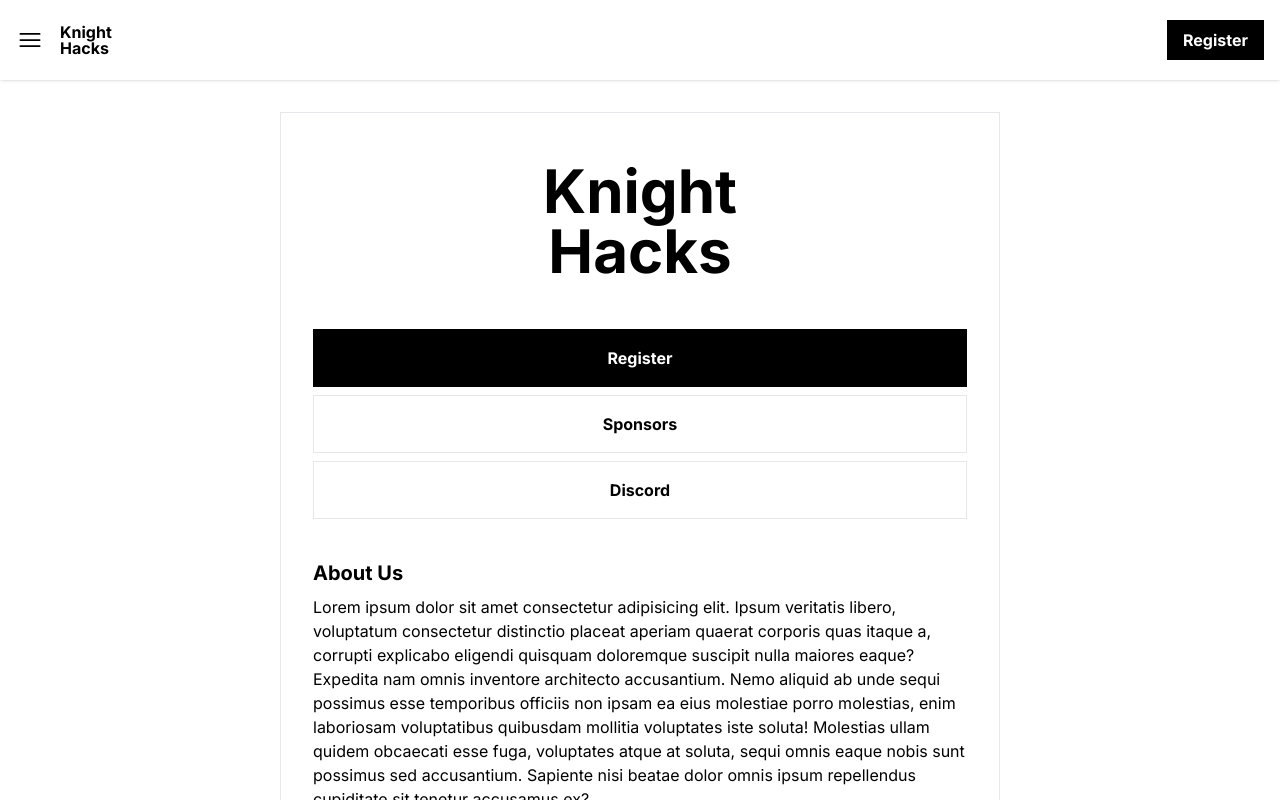
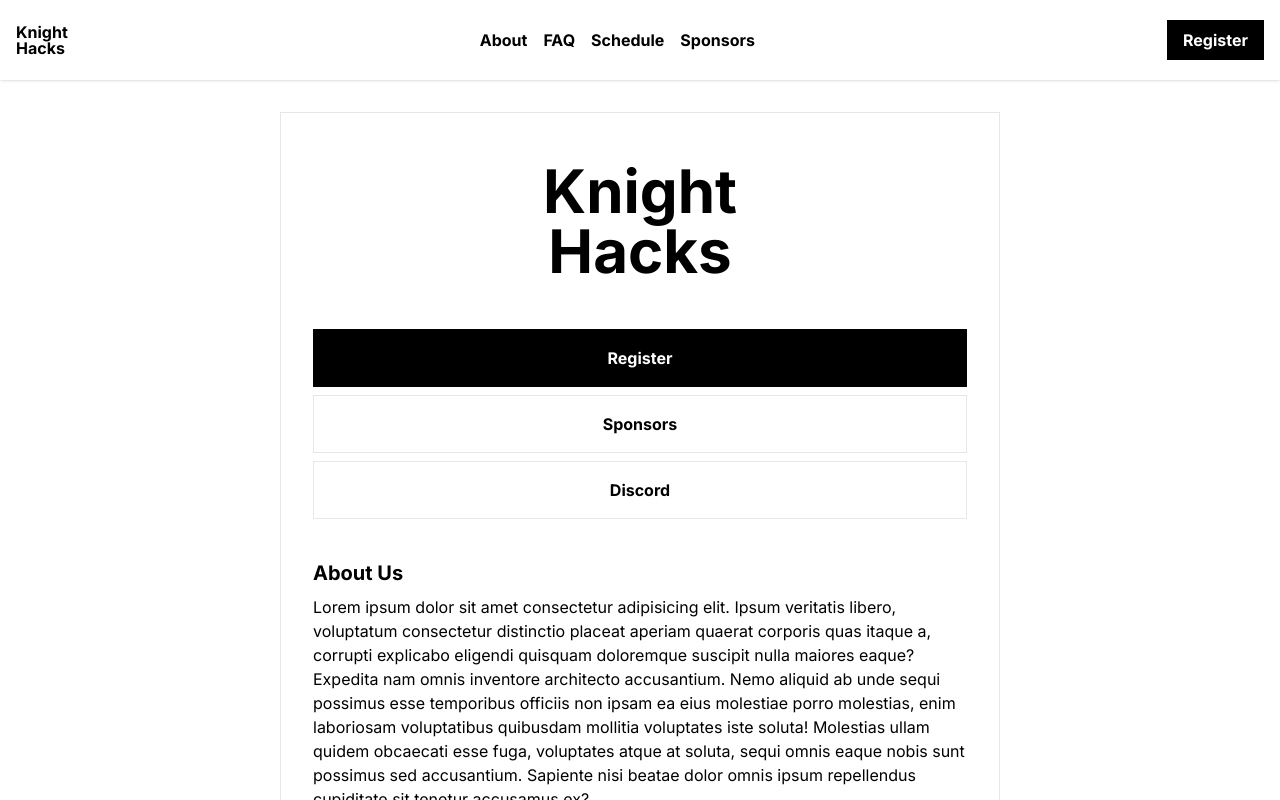
Before and after one commit to KnightHacks/hackathon-site-2023, a Next.js app: page / in a window 1280 px wide. Shown: the top 800 px of the page. Built offline with nearby package versions, Linux system fonts and the light colour scheme.

Commit message:
Fix navigation and add mobile dropdown

```diff
--- /dev/null
+++ b/src/components/MobileDropdown.tsx
@@ -0,0 +1,65 @@
+import { Menu, Transition } from '@headlessui/react'
+import { Bars3Icon } from "@heroicons/react/20/solid";
+import { Fragment } from 'react';
+
+export default function MobileDropdown() {
+  return (
+    <Menu as="div" className="flex relative md:hidden">
+      <Menu.Button>
+        <Bars3Icon className="w-6 h-6 mr-4" />
+      </Menu.Button>
+      <Transition
+        as={Fragment}
+        enter="transition ease-out duration-100"
+        enterFrom="transform opacity-0 scale-95"
+        enterTo="transform opacity-100 scale-100"
+        leave="transition ease-in duration-75"
+        leaveFrom="transform opacity-100 scale-100"
+        leaveTo="transform opacity-0 scale-95"
+      >
+        <Menu.Items className="absolute border flex flex-col bg-white top-10 w-48 p-2">
+          <Menu.Item>
+            {({ active }) => (
+              <a
+                className={`${active && "bg-black text-white"} px-4 py-2`}
+                href="#about"
+              >
+                About
+              </a>
+            )}
+          </Menu.Item>
+          <Menu.Item>
+            {({ active }) => (
+              <a
+                className={`${active && "bg-black text-white"} px-4 py-2`}
+                href="#faq"
+              >
+                FAQ
+              </a>
+            )}
+          </Menu.Item>
+          <Menu.Item>
+            {({ active }) => (
+              <a
+                className={`${active && "bg-black text-white"} px-4 py-2`}
+                href="#schedule"
+              >
+                Schedule
+              </a>
+            )}
+          </Menu.Item>      <Menu.Item>
+            {({ active }) => (
+              <a
+                className={`${active && "bg-black text-white"} px-4 py-2`}
+                href="#sponsors"
+              >
+                Sponsors
+              </a>
+            )}
+          </Menu.Item>
+        </Menu.Items>
+      </Transition>
+    </Menu>
+
+  );
+}
--- a/src/components/Navbar.tsx
+++ b/src/components/Navbar.tsx
@@ -1,18 +1,32 @@
-import { Bars3Icon } from "@heroicons/react/24/solid";
 import Link from "next/link";
+import MobileDropdown from "./MobileDropdown";
 
 export default function Navbar() {
   return (
-    <nav className="fixed top-0 flex h-20 w-full items-center bg-white px-4 shadow">
-      <button className="mr-4">
-        <Bars3Icon className="h-7 w-7" />
-      </button>
-      <Link href="/" className="font-bold leading-4">
-        Knight <br /> Hacks
-      </Link>
+    <nav className="fixed top-0 flex h-20 w-full items-center justify-between bg-white px-4 shadow">
+      <div className="flex">
+        <MobileDropdown />
+        <Link href="/" className="font-bold leading-4">
+          Knight <br /> Hacks
+        </Link>
+      </div>
+      <ul className="hidden gap-4 font-bold sm:flex">
+        <li>
+          <Link href="/">About</Link>
+        </li>
+        <li>
+          <Link href="/">FAQ</Link>
+        </li>
+        <li>
+          <Link href="/">Schedule</Link>
+        </li>
+        <li>
+          <Link href="/">Sponsors</Link>
+        </li>
+      </ul>
       <Link
         href="/register"
-        className="ml-auto border-black bg-black px-4 py-2 font-bold text-white"
+        className=" border-black bg-black px-4 py-2 font-bold text-white"
       >
         Register
       </Link>
```
